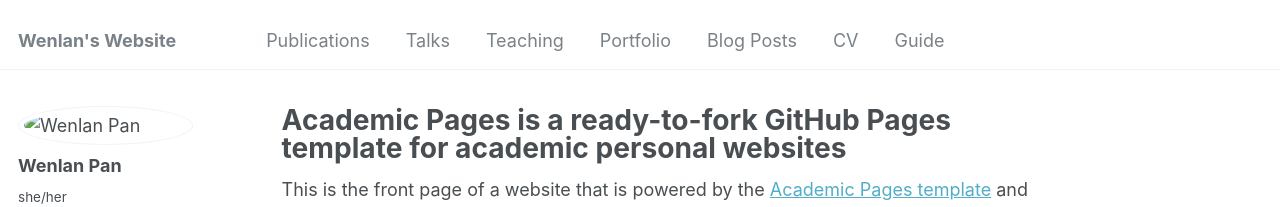
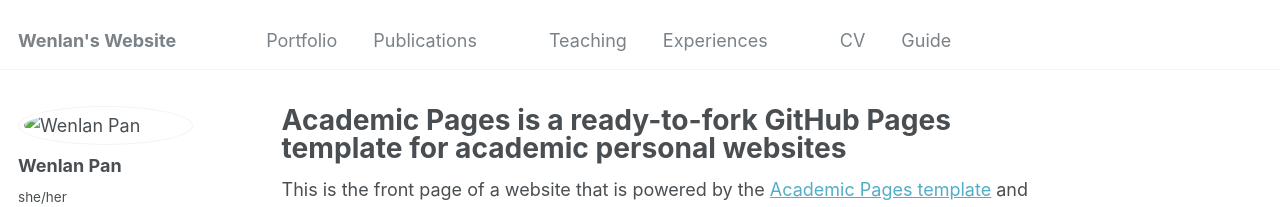
Before and after one commit to Wenlan81/wenlan81.github.io, a Jekyll site: the page built from _pages/about.md, in a window 1280 px wide. Shown: the top 207 px of the page. Built offline with Jekyll 4.4.1, drawn with Linux system fonts in a browser that asks for light colours; part of the change alters nothing that is shown.

Commit message:
update on subwebpage navigation bar

```diff
--- a/_data/navigation.yml
+++ b/_data/navigation.yml
@@ -1,19 +1,22 @@
 # main links links
 main:
+  - title: "Portfolio"
+    url: /portfolio/
+
   - title: "Publications"
     url: /publications/
 
-  - title: "Talks"
-    url: /talks/
+  - # title: "Talks"
+    # url: /talks/
 
   - title: "Teaching"
     url: /teaching/
 
-  - title: "Portfolio"
-    url: /portfolio/
+  - title: "Experiences"
+    url: /experiences/
 
-  - title: "Blog Posts"
-    url: /year-archive/
+  - # title: "Blog Posts"
+    # url: /year-archive/
 
   - title: "CV"
     url: /cv/
```
